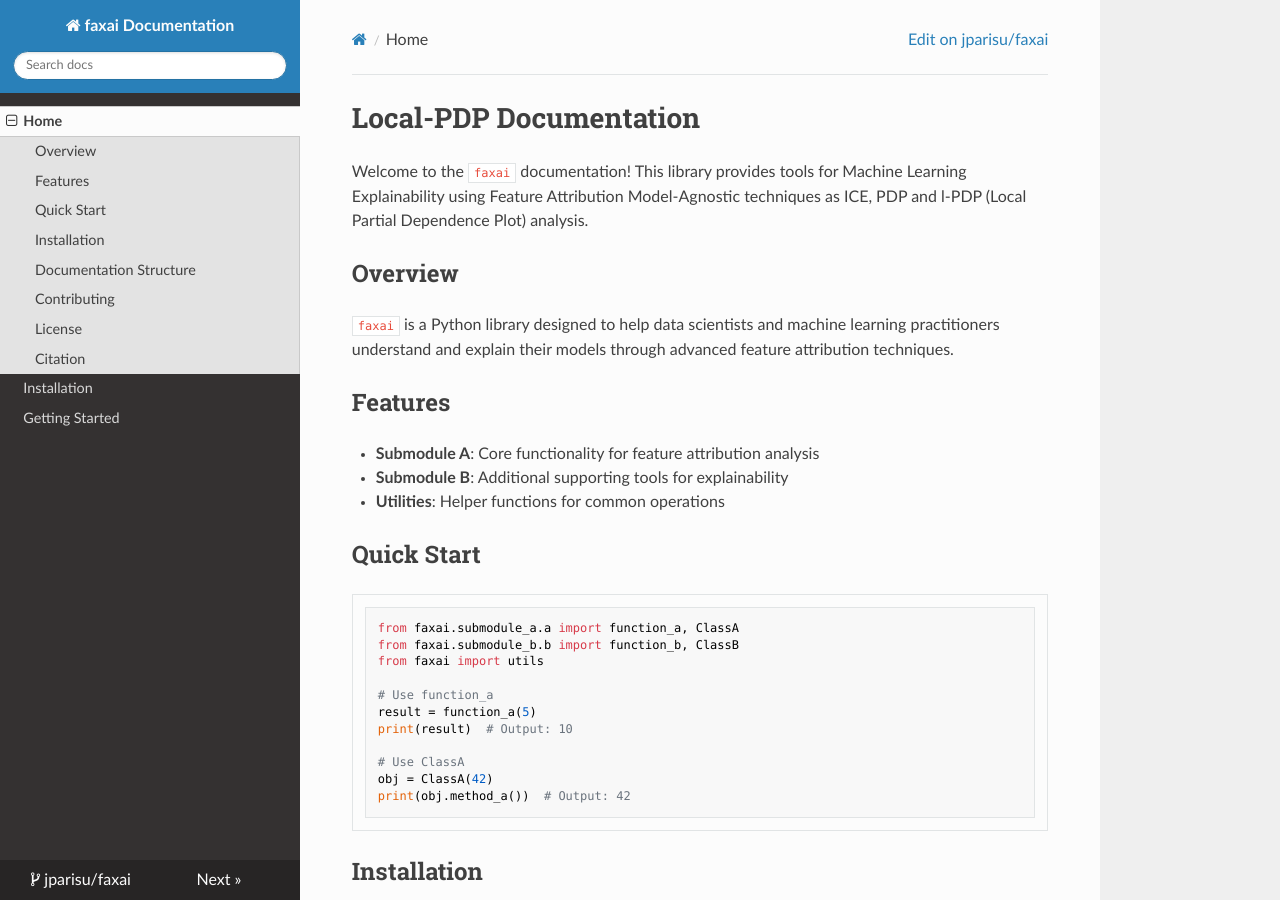
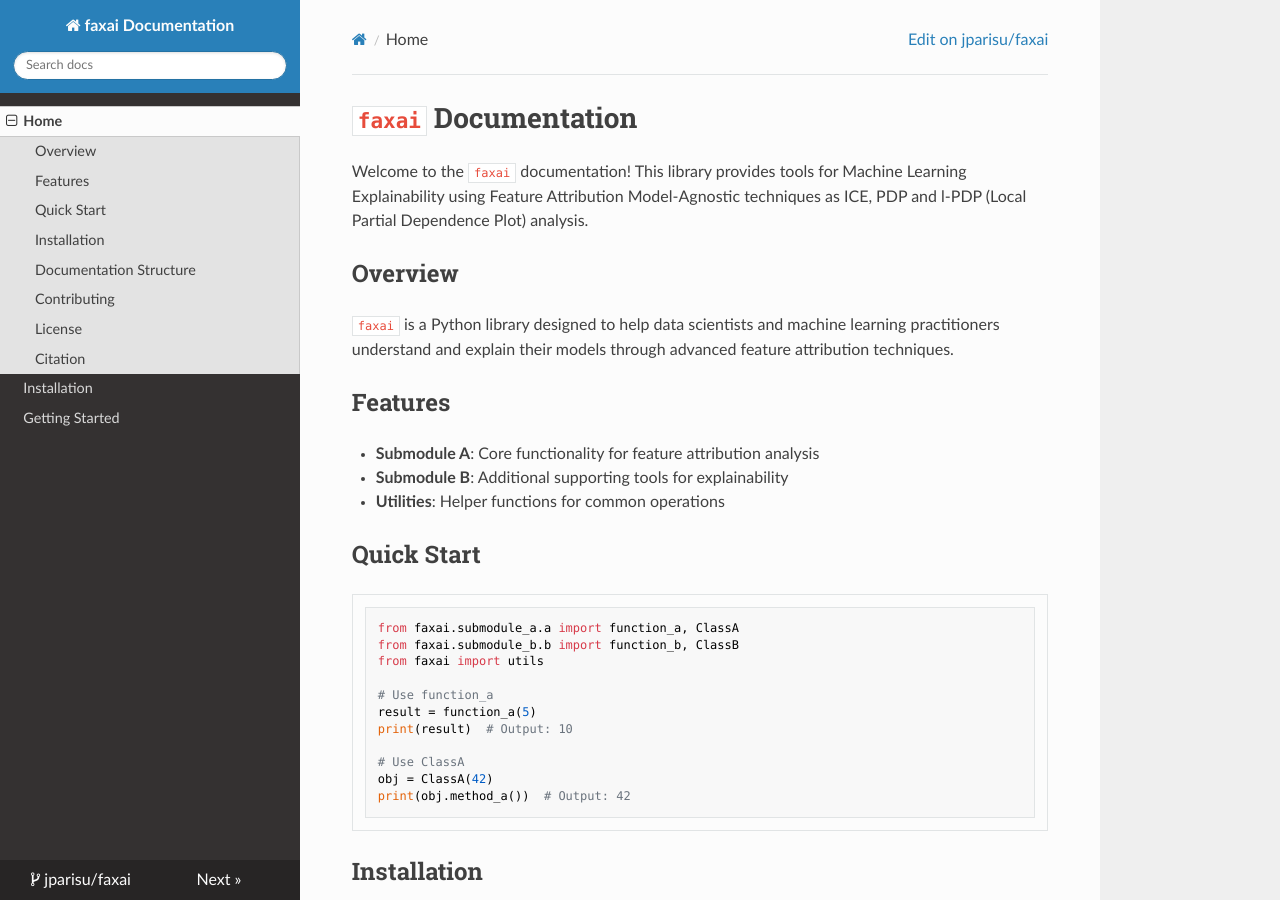
Before and after one commit to jparisu/Local-PDP, an MkDocs documentation site: the page built from docs/index.md, in a window 1280 px wide and 900 px high. Built offline with MkDocs 1.6.1, drawn with Linux system fonts in a browser that asks for light colours; nearby versions of some CDN libraries.

Commit message:
Fix docs
Signed-off-by: jparisu <javier.paris.u@gmail.com>

```diff
--- a/docs/index.md
+++ b/docs/index.md
@@ -1,6 +1,7 @@
-# Local-PDP Documentation
+# `faxai` Documentation
 
-Welcome to the `faxai` documentation! This library provides tools for Machine Learning Explainability using Feature Attribution Model-Agnostic techniques as ICE, PDP and l-PDP (Local Partial Dependence Plot) analysis.
+Welcome to the `faxai` documentation!
+This library provides tools for Machine Learning Explainability using Feature Attribution Model-Agnostic techniques as ICE, PDP and l-PDP (Local Partial Dependence Plot) analysis.
 
 ## Overview
 
--- a/src/faxai/__init__.py
+++ b/src/faxai/__init__.py
@@ -1,7 +1,7 @@
 """
 faxai - Feature Attribution Study Python library for Machine Learning Explainability.
 
-A Python library for Local-PDP (Local Partial Dependence Plot) analysis.
+A Python library for feature attribution model agnostic explainability methods in machine learning.
 """
 
 __version__ = "0.1.0"
```
